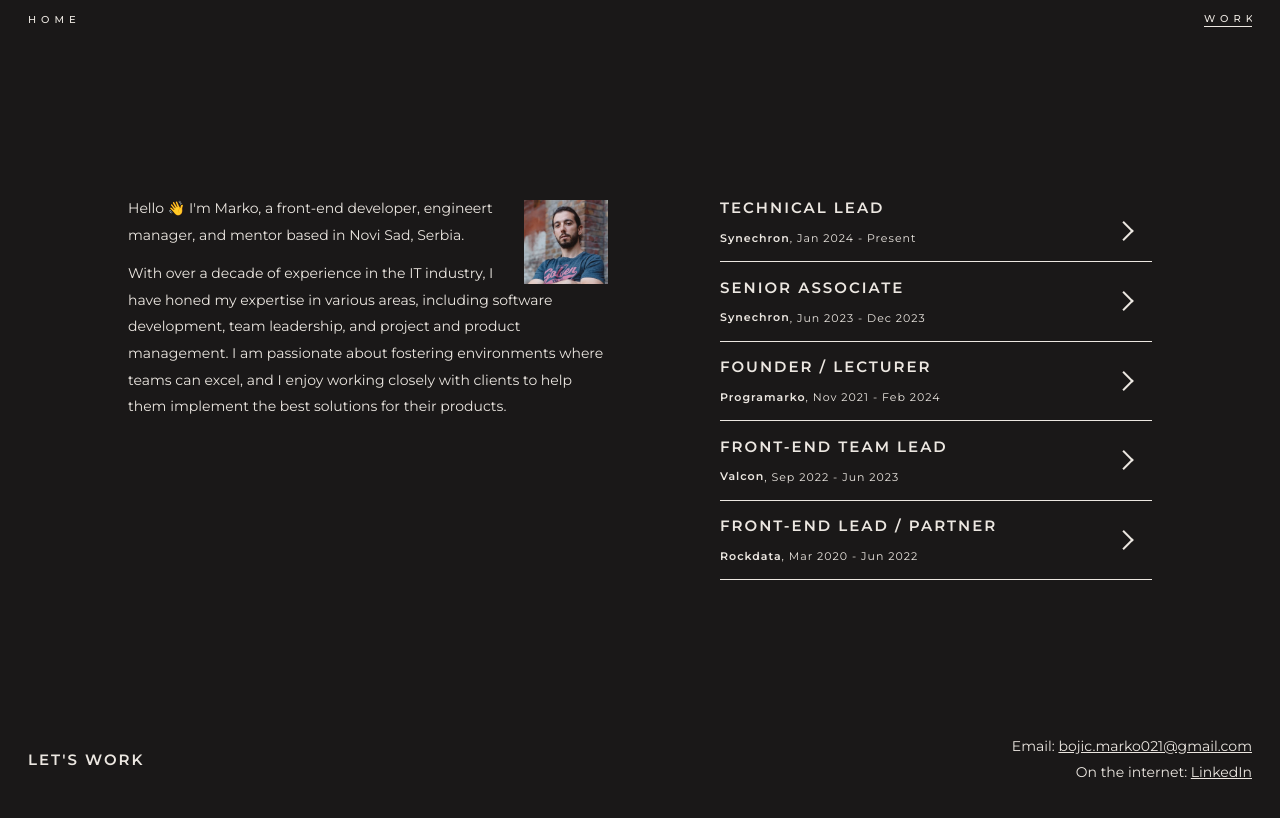
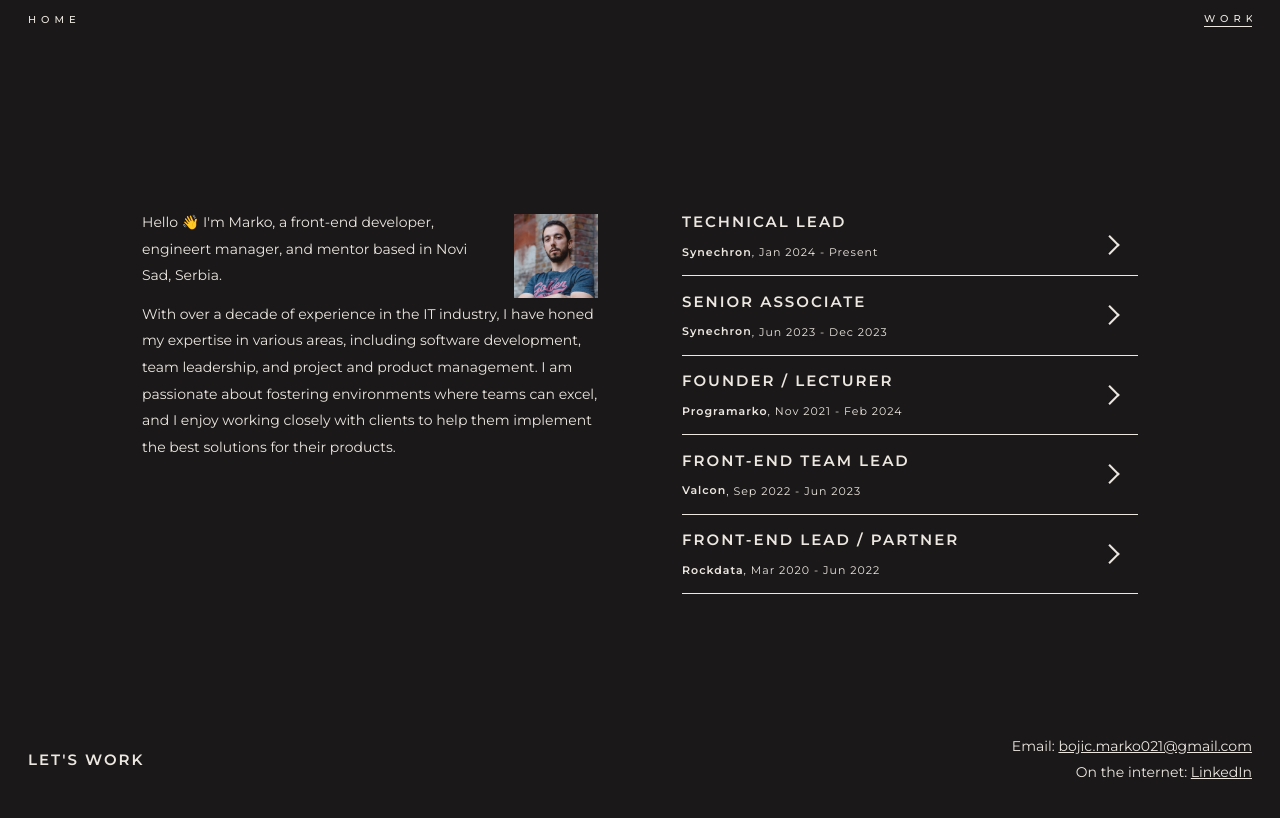
Before and after one commit to markobojic/markobojic.github.io, an Angular app: page /work in a window 1280 px wide. Shown: the top 818 px of the page. Built offline with nearby package versions, Linux system fonts and the light colour scheme.

Commit message:
wrapper fixes

```diff
--- a/src/app/shared/components/work-wrapper/work-wrapper.component.html
+++ b/src/app/shared/components/work-wrapper/work-wrapper.component.html
@@ -1,8 +1,10 @@
 <div class="work-wrapper">
-  <div class="summary">
-    <ng-content select="[summary]"></ng-content>
-  </div>
-  <div class="details">
-    <ng-content select="[details]"></ng-content>
+  <div class="work-content">
+    <div class="summary">
+      <ng-content select="[summary]"></ng-content>
+    </div>
+    <div class="details">
+      <ng-content select="[details]"></ng-content>
+    </div>
   </div>
 </div>
--- a/src/app/shared/components/work-wrapper/work-wrapper.component.scss
+++ b/src/app/shared/components/work-wrapper/work-wrapper.component.scss
@@ -1,11 +1,16 @@
 .work-wrapper {
+  min-height: calc(100vh - 125px);
+}
+
+.work-content {
   max-width: 1024px;
+  width: 100%;
   margin: 0 auto;
   padding-top: 3rem;
 
   .details,
   .summary {
-    max-width: 480px;
+    max-width: 456px;
     margin: 0 auto;
   }
 
@@ -32,20 +37,30 @@
   }
 
   .work-wrapper {
-    height: calc(100vh - 2rem);
+    height: 100vh;
+    display: flex;
+    justify-content: center;
+    align-items: center;
+  }
+
+  .work-content {
+    height: 50vh;
     padding-top: 0;
     display: flex;
     align-items: flex-start;
-    flex-wrap: wrap;
-    align-content: center;
-    gap: 8rem;
+    justify-content: space-between;
+    gap: 4rem;
+
+    .details,
+    .summary {
+      flex: 1 0 auto;
+    }
 
     .details {
       padding-top: 0;
       max-height: 50vh;
       overflow-y: auto;
       overflow-x: hidden;
-      flex: 1 0 auto;
     }
   }
 }
```
